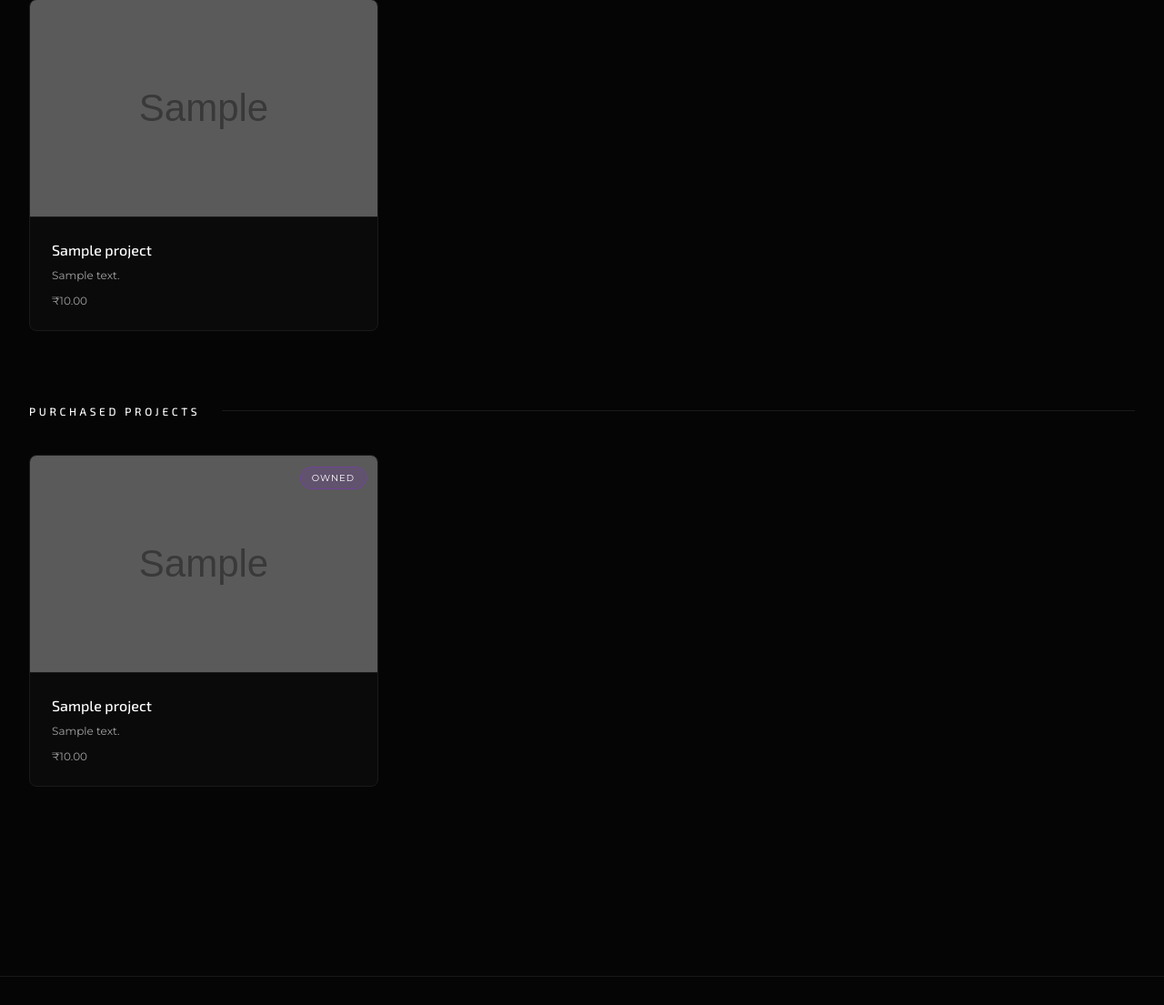
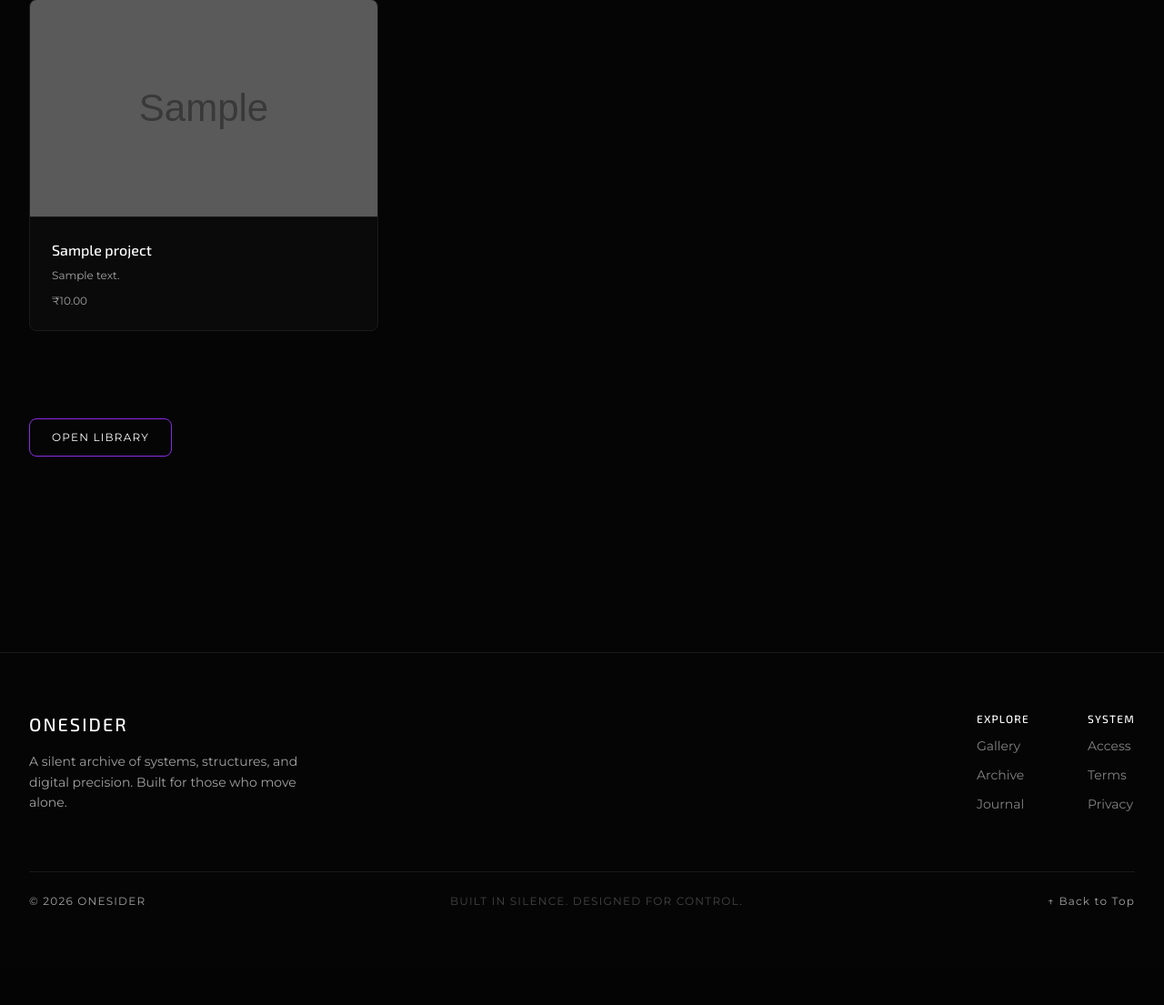
Before and after one commit to EGL-Commander/OneSiderProject-_Clean_, a Django app: page /accounts/profile/ in a window 1280 px wide. Shown: the part 580-1685 px from the top of the page at 91% size. After the commit the page ends 1578 px from the top, so only its background shows below. Run offline with Django 5.2, Linux system fonts and the light colour scheme; a user stored in the database is signed in; tables that the repository leaves empty hold one stand-in row (values such as "Sample post"); grey boxes marked "Sample" are stand-in pictures; some libraries are stand-ins or nearby versions.

Commit message:
Separate Library Feature
Added a Specific Library Page to the System, Separating Projects Linked to Profile Little By Little. First Moved Purchased Projects.

```diff
--- a/onesider_site/accounts/templates/accounts/Profile (Latest).html
+++ b/onesider_site/accounts/templates/accounts/Profile (Latest).html
@@ -137,90 +137,10 @@
 
         {% endif %}
 
-        <!-- Purchased Projects -->
-        <div class="flex items-center gap-6 mb-10">
-            <h2 class="text-xs uppercase tracking-[0.3em] font-medium"
-                style="color: var(--text-bright);">
-                Purchased Projects
-            </h2>
-
-            <div class="h-[1px] flex-1"
-                style="background: var(--border);">
-            </div>
-        </div>
-
-        {% if purchased_projects %}
-
-            <div class="grid grid-cols-1 sm:grid-cols-2 lg:grid-cols-3 gap-6 md:gap-8">
-
-                {% for project in purchased_projects %}
-
-                    <a href="{% url 'project_detail' project.slug %}"
-                       class="card-container block">
-
-                        <div class="aspect-[16/10] card-image-wrap relative"
-                             style="background: var(--bg-deep);">
-
-                            {% if project.thumbnail %}
-                                <img
-                                    src="{{ project.thumbnail.url }}"
-                                    alt="{{ project.title }}"
-                                    class="w-full h-full object-cover opacity-0 transition-opacity duration-500"
-                                >
-                            {% endif %}
-
-                            <div
-                                class="absolute top-3 right-3 px-3 py-1 rounded-full text-[10px] uppercase tracking-widest"
-                                style="
-                                    background: rgba(var(--accent-rgb), 0.15);
-                                    color: var(--text-bright);
-                                    border: 1px solid rgba(var(--accent-rgb), 0.35);
-                                "
-                            >
-                                Owned
-                            </div>
-
-                        </div>
-
-                        <div class="p-6">
-
-                            <h3 class="text-base font-medium mb-2"
-                                style="color: var(--text-bright);">
-                                {{ project.title }}
-                            </h3>
-
-                            <p class="text-xs"
-                               style="color: var(--text-main);">
-                                {{ project.short_description }}
-                            </p>
-
-                            <p class="text-xs mt-3"
-                               style="color: var(--text-main);">
-                                ₹{{ project.price }}
-                            </p>
-
-                        </div>
-
-                    </a>
-
-                {% endfor %}
-
-            </div>
-
-        {% else %}
-
-            <div class="card-container p-12 text-center">
-
-                <div class="text-4xl opacity-40 mb-4">∅</div>
-
-                <p class="text-xs tracking-widest uppercase"
-                   style="color: var(--text-main);">
-                    No Purchased Projects Yet
-                </p>
-
-            </div>
-
-        {% endif %}
+        <a href="{% url 'library' %}"
+        class="btn-premium inline-block px-6 py-3 text-xs tracking-widest uppercase mt-4">
+            Open Library
+        </a>
 
     </div>
 
--- a/onesider_site/accounts/urls.py
+++ b/onesider_site/accounts/urls.py
@@ -8,4 +8,10 @@ urlpatterns = [
     path('register/', views.register_view, name='register'),
     path('profile/', views.profile_view, name='profile'),
     path('profile/edit/', views.edit_profile, name='profile_edit'),
+
+    path(
+        "library/",
+        views.library_view,
+        name="library"
+    ),
 ]
--- a/onesider_site/accounts/views.py
+++ b/onesider_site/accounts/views.py
@@ -72,3 +72,23 @@ def register_view(request):
             "form": form
         }
     )
+
+@login_required
+def library_view(request):
+
+    purchased_projects = (
+        Project.objects.filter(
+            purchases__user=request.user,
+            purchases__status="success"
+        )
+        .prefetch_related("categories")
+        .distinct()
+    )
+
+    return render(
+        request,
+        "accounts/Library.html",
+        {
+            "purchased_projects": purchased_projects,
+        }
+    )
```
Also changed, not shown: onesider_site/accounts/templates/accounts/Library.html (added, +109 -0 lines).
